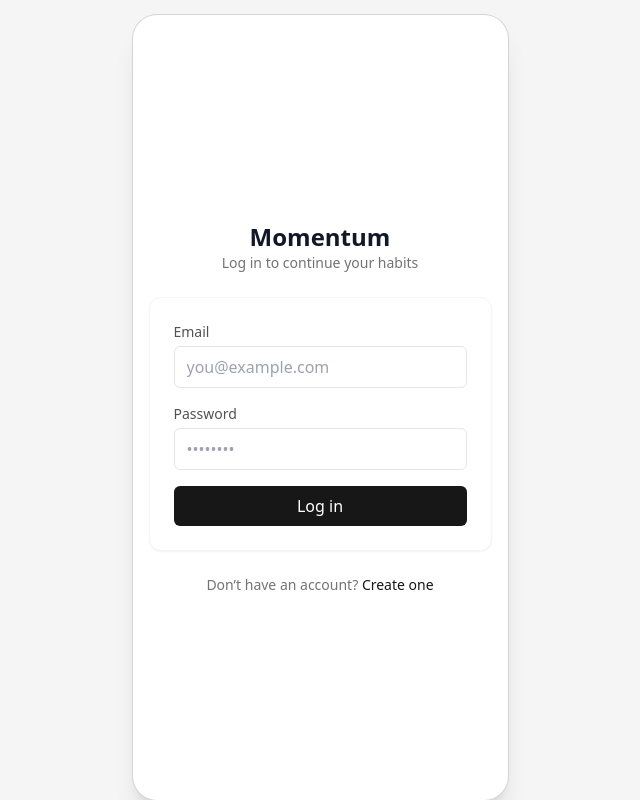
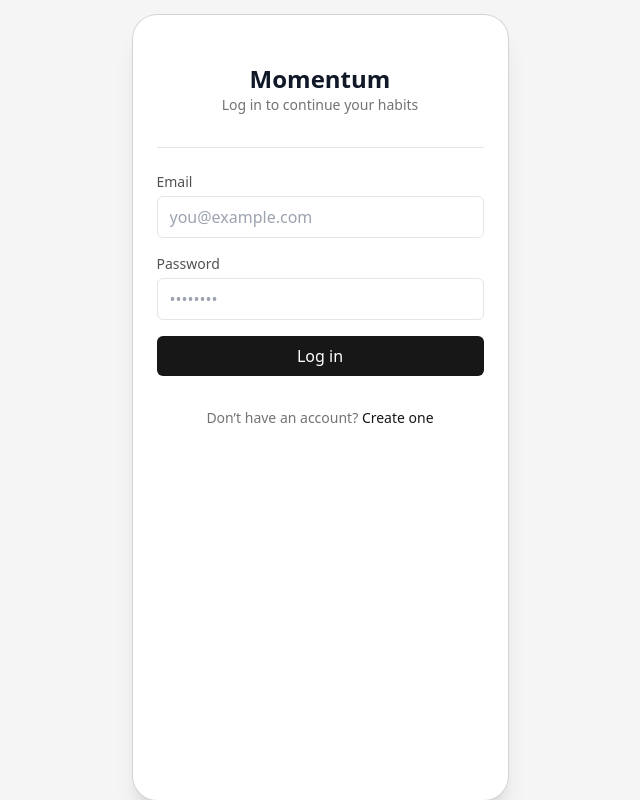
Before and after one commit to decomle/momentum, a React (Vite) app in the folder frontend/momentum-pwa/: page /demo/login in a window 1280 px wide. Shown: the whole page, without its empty margins (320-960 px from the left). Built offline with nearby package versions, Linux system fonts and the light colour scheme; no server answers.

Commit message:
update mockups

```diff
--- a/frontend/momentum-pwa/src/pages/demo/DemoCreateHabitPage.tsx
+++ b/frontend/momentum-pwa/src/pages/demo/DemoCreateHabitPage.tsx
@@ -1,7 +1,7 @@
 export default function DemoCreateHabitPage() {
   return (
-    <div className="min-h-full flex items-center justify-center p-4">
-      <div className="w-full max-w-md bg-white rounded-xl shadow-sm p-6 space-y-6">
+    <div className="min-h-full p-4">
+      <div className="w-full space-y-6">
 
         {/* Header */}
         <div className="text-center">
--- a/frontend/momentum-pwa/src/pages/demo/DemoLoginPage.tsx
+++ b/frontend/momentum-pwa/src/pages/demo/DemoLoginPage.tsx
@@ -2,8 +2,8 @@
 
 export default function DemoLoginPage() {
   return (
-    <div className="min-h-full flex justify-center items-center">
-      <div className="w-full max-w-md p-4 space-y-6">
+    <div className="min-h-full flex items-start px-6 pt-12 pb-6">
+      <div className="w-full space-y-8">
 
         {/* Title */}
         <div className="text-center">
@@ -13,9 +13,7 @@
           </p>
         </div>
 
-        {/* Login Card */}
-        <div className="bg-white rounded-xl p-6 shadow-sm border border-neutral-100">
-
+        <div className="pt-6 border-t border-neutral-200">
           <form className="space-y-4">
 
           {/* Email */}
```
Lines whose indentation alone changed are shown as unchanged.
